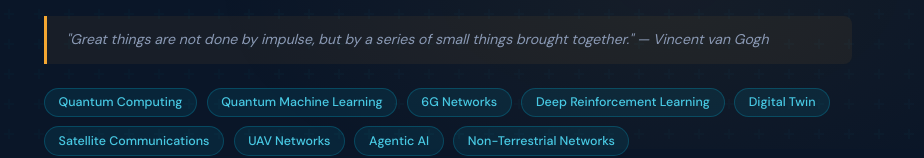
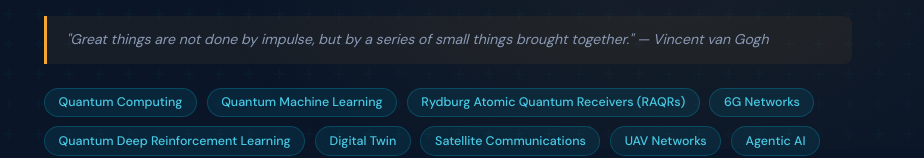
Before and after one commit to sasinda95/sasinda95.github.io, a plain HTML site: page index.html in a window 1280 px wide. Shown: the part 651-809 px from the top of the page, 356-1280 px from the left. Drawn offline with nearby package versions, Linux system fonts and the light colour scheme.

Commit message:
Update research tags in index.html

```diff
--- a/index.html
+++ b/index.html
@@ -322,8 +322,9 @@ const PROFILE = {
   research_tags: [
     "Quantum Computing",
     "Quantum Machine Learning",
+    "Rydburg Atomic Quantum Receivers (RAQRs)",
     "6G Networks",
-    "Deep Reinforcement Learning",
+    "Quantum Deep Reinforcement Learning",
     "Digital Twin",
     "Satellite Communications",
     "UAV Networks",
```
